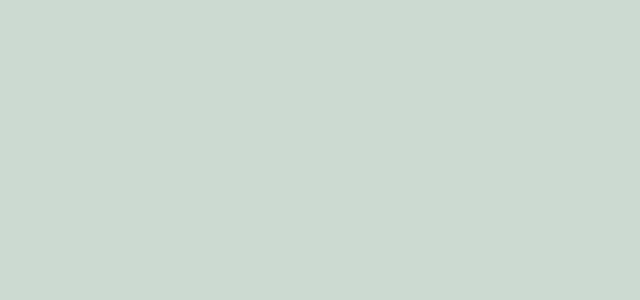
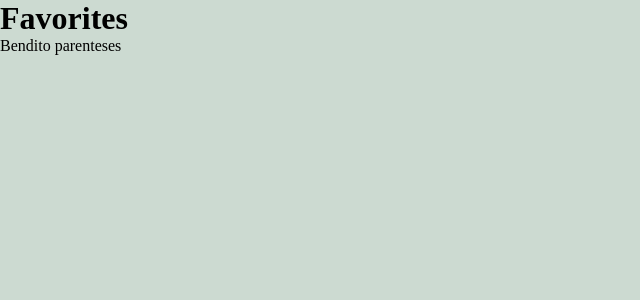
Before and after one commit to BrunoPittaF/yugioh, a React (Create React App) app: page /favorites in a window 1280 px wide. Shown: the top 300 px of the page, without its empty margins (0-640 px from the left). Built offline with nearby package versions, Linux system fonts and the light colour scheme; the HTML template or start-up script is replaced by a standard one.

Commit message:
inicio pagina de listagem de favoritos

```diff
--- /dev/null
+++ b/src/Pages/Favorites/index.tsx
@@ -0,0 +1,19 @@
+import React, { useEffect, useState } from "react";
+import Cookies from "js-cookie";
+
+export default function Favorites() {
+  const [favoriteList, setFavoriteList] = useState<[]>([]);
+
+  useEffect(() => {
+    setFavoriteList(Cookies.getJSON("value"));
+    console.log(Cookies.get("key"));
+  }, [favoriteList]);
+
+  return (
+    <>
+      {console.log(favoriteList)}
+      <h1>Favorites</h1>
+      <p>Bendito parenteses</p>
+    </>
+  );
+}
--- a/src/routes.tsx
+++ b/src/routes.tsx
@@ -1,5 +1,6 @@
 import React from "react";
 import { BrowserRouter, Route, Switch } from "react-router-dom";
+import Favorites from "./Pages/Favorites";
 import Home from "./Pages/Home";
 import Search from "./Pages/Search";
 
@@ -9,6 +10,7 @@ const Routes: React.FC = () => {
       <Switch>
         <Route path="/" exact component={Home} />
         <Route path="/search" component={Search} />
+        <Route path="/favorites" component={Favorites} />
       </Switch>
     </BrowserRouter>
   );
```
Also changed, not shown: src/Pages/Search/index.tsx (+0 -11 lines).
